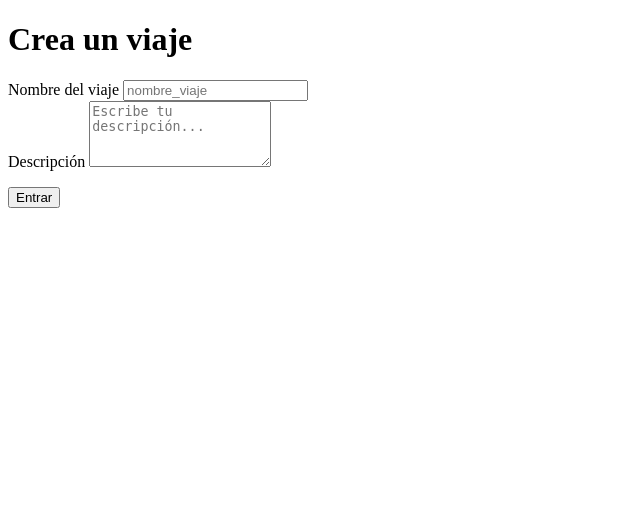
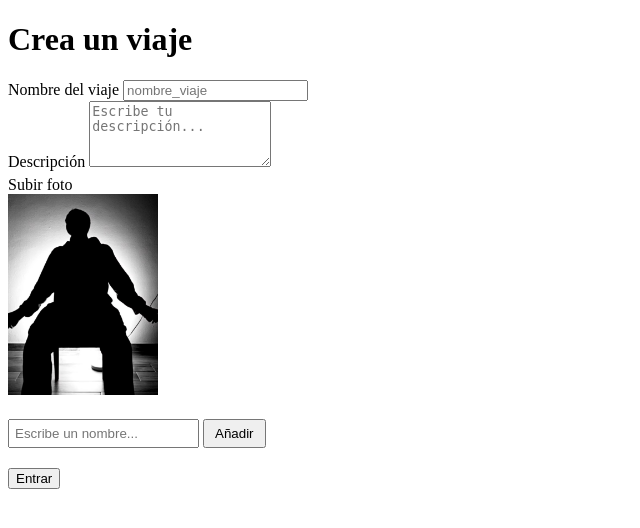
Before and after one commit to RaulDeVega/travel_planner, a Flask app: page /crear-viaje in a window 1280 px wide. Shown: the top 528 px of the page, without its empty margins (0-640 px from the left). Run offline with Flask 3, Linux system fonts and the light colour scheme; parts of the project's set-up code (start-up, migrations or seed data) failed here and were passed over.

Commit message:
ampliar parte de crear viaje

```diff
--- a/templates/crear_viaje.html
+++ b/templates/crear_viaje.html
@@ -3,7 +3,7 @@
 <head>
   <meta charset="UTF-8">
   <meta name="viewport" content="width=device-width, initial-scale=1">
-  <title>Iniciar sesión</title>
+  <title>Crear Viaje</title>
   <link rel="stylesheet" href="/static/css/login.css">
 
 </head>
@@ -25,13 +25,57 @@
             placeholder="Escribe tu descripción..." rows="4"></textarea>
       </div>
 
+          <!-- Contenedor de la foto de perfil -->
+      <div class="contenedor-foto-viaje" style="text-align: left; margin-bottom: 20px;">
+        <input type="file" id="subir-foto" name="foto_viaje" accept="image/*" style="display: none;">
+        <span style="display: block; margin-top: 5px;">Subir foto</span>
+        <label for="subir-foto" class="boton-imagen" style="cursor: pointer;">
+            <figure class="avatar" style="margin: 0;">
+                <img src="fotoDePerfil.jpeg" id="vista-previa" style="width: 150px; height: auto;">
+            </figure>
+
+        </label>
+      </div>
+
       <p id="mensaje" class="mensaje" role="alert" aria-live="polite"></p>
 
+      <div style="margin-bottom: 20px;">
+      <input type="text" id="nombre-input" placeholder="Escribe un nombre..." style="padding: 5px;">
+      <button onclick="agregarPersona()" style="padding: 5px 10px; cursor: pointer;">Añadir</button>
+</div>
+
+<!-- 2. La lista donde irán apareciendo los nombres -->
+<ul id="lista-personas" style="list-style-type: disc; padding-left: 20px;">
+    <!-- Los nombres se irán añadiendo aquí -->
+</ul>
       <button type="submit" id="boton">Entrar</button>
     </form>
   </main>
 
   <script>
+    function agregarPersona() {
+        // Obtenemos el campo de texto y la lista
+        const input = document.getElementById('nombre-input');
+        const lista = document.getElementById('lista-personas');
+
+        // Obtenemos el texto que escribió el usuario (y le quitamos espacios extra)
+        const nombre = input.value.trim();
+
+        // Comprobamos que no esté vacío
+        if (nombre !== "") {
+            // Creamos un nuevo elemento de lista (<li>)
+            const nuevoElemento = document.createElement('li');
+            nuevoElemento.textContent = nombre; // Le ponemos el nombre al <li>
+
+            // Añadimos ese nuevo <li> a nuestra lista <ul>
+            lista.appendChild(nuevoElemento);
+
+            // Vaciamos el campo de texto para poder escribir el siguiente
+            input.value = "";
+        } else {
+            alert("Por favor, escribe un nombre primero.");
+        }
+    }
 
   </script>
 </body>
```
